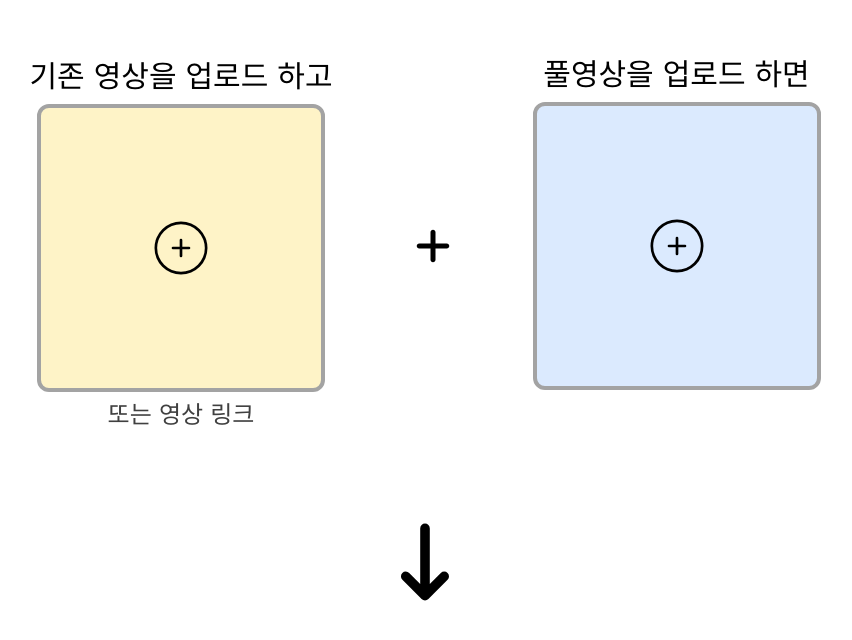
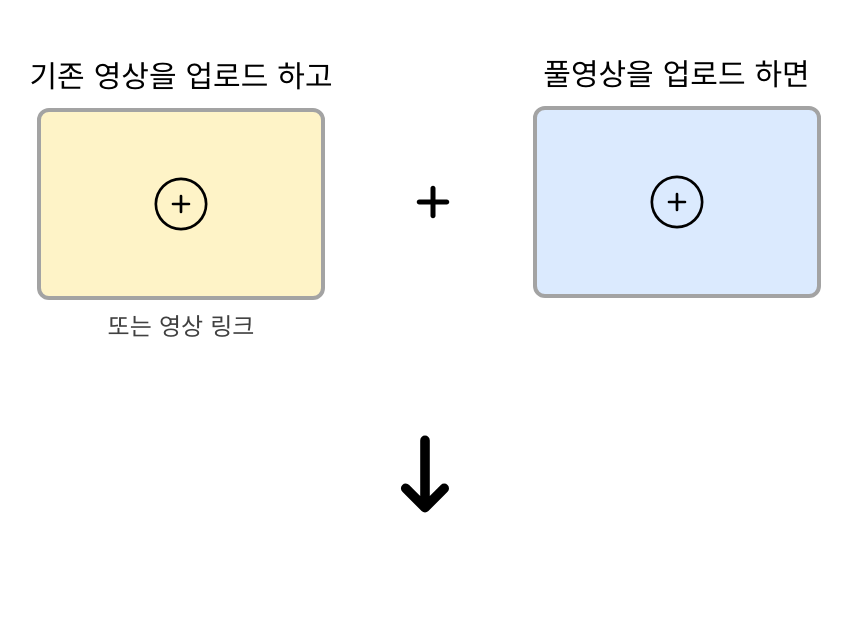
Before and after one commit to noaprost/an, a Next.js app: page / in a window 1280 px wide. Shown: the part 1792-2432 px from the top of the page, without its empty margins (215-1067 px from the left). Built offline with nearby package versions, Linux system fonts and the light colour scheme.

Commit message:
feat: 디자인 수정

```diff
--- a/src/components/ImageInfo1.tsx
+++ b/src/components/ImageInfo1.tsx
@@ -6,17 +6,17 @@ export default function ImageInfo1() {
   return (
     <section className="mt-96 text-3xl flex flex-col items-center gap-20">
       <div className="flex justify-center items-center gap-20">
-        <div className="flex flex-col items-center gap-2">
+        <div className="flex flex-col items-center gap-3">
           <p>기존 영상을 업로드 하고</p>
-          <div className="w-72 h-72 border-4 border-neutral-400 rounded-xl flex justify-center items-center bg-amber-100">
+          <div className="w-72 h-48 border-4 border-neutral-400 rounded-xl flex justify-center items-center bg-amber-100">
             <PlusCircleIcon />
           </div>
           <p className="text-neutral-700 text-2xl">또는 영상 링크</p>
         </div>
         <PlusIcon />
-        <div className="flex flex-col items-center gap-2">
+        <div className="flex flex-col items-center gap-3">
           <p>풀영상을 업로드 하면</p>
-          <div className="w-72 h-72 border-4 border-neutral-400 rounded-xl flex justify-center items-center bg-blue-100">
+          <div className="w-72 h-48 border-4 border-neutral-400 rounded-xl flex justify-center items-center bg-blue-100">
             <PlusCircleIcon />
           </div>
           <p className="text-white">o</p>
```
